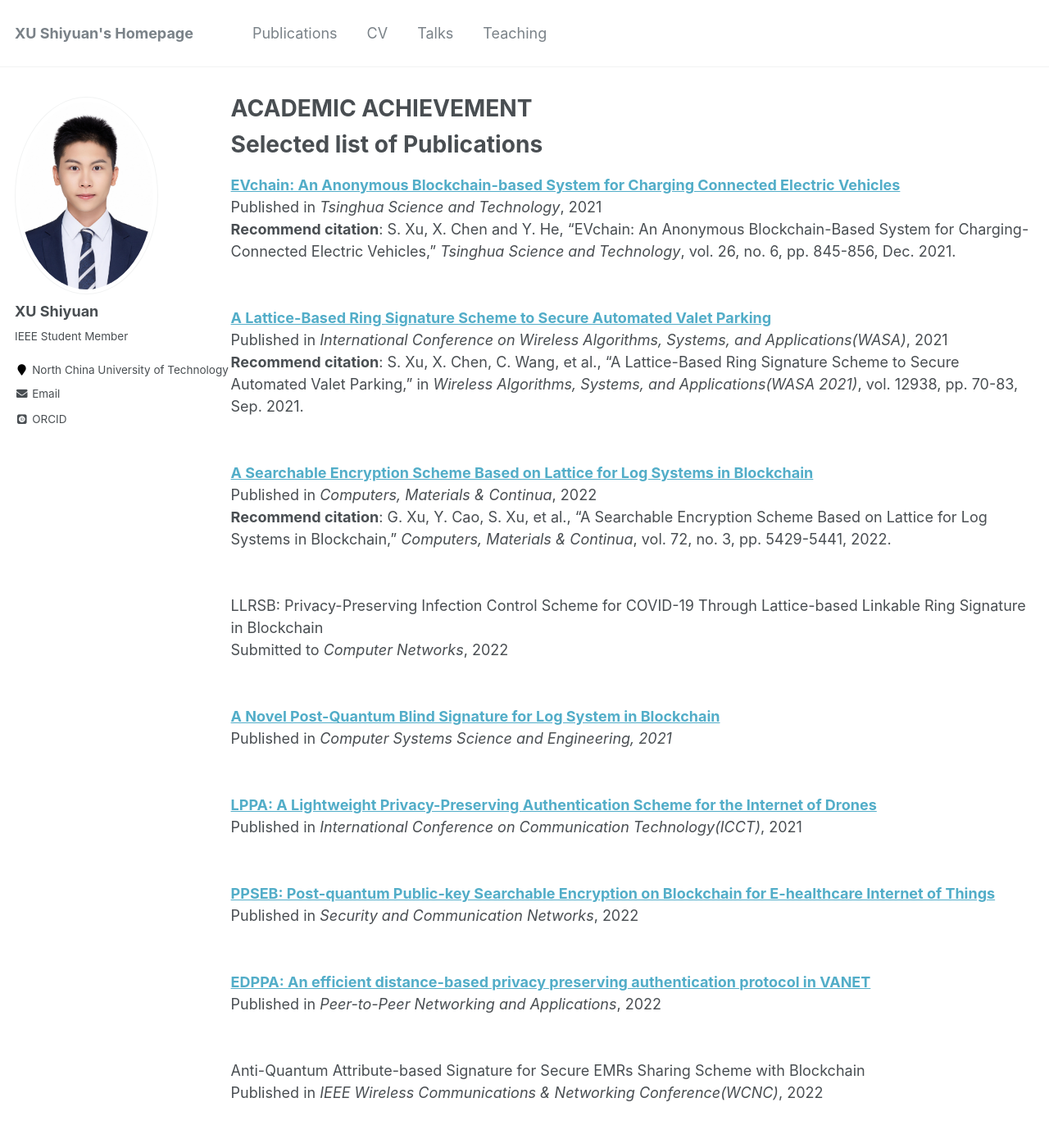
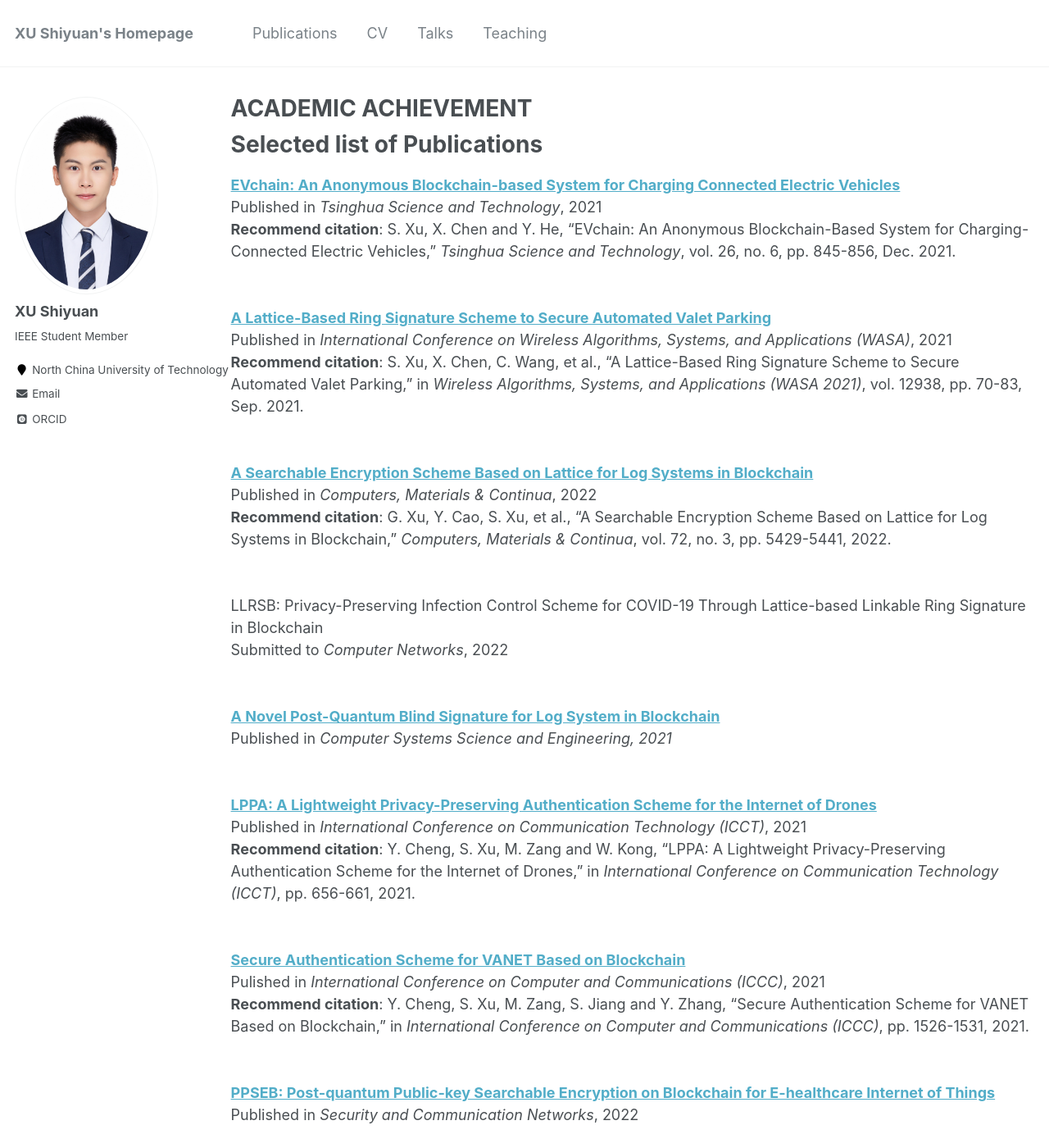
Before and after one commit to shiyuanjack/shiyuanjack.github.io, a Jekyll site: the page built from _pages/publications.md, in a window 1280 px wide and 1400 px high. Shown: the whole window at 82% size. Built offline with Jekyll 4.4.1, drawn with Linux system fonts in a browser that asks for light colours; some web fonts are replaced; some of the changed text lies outside the part shown.

Commit message:
Update publications.md

```diff
--- a/_pages/publications.md
+++ b/_pages/publications.md
@@ -14,8 +14,8 @@ Published in *Tsinghua Science and Technology*, 2021
 **Recommend citation**: S. Xu, X. Chen and Y. He, "EVchain: An Anonymous Blockchain-Based System for Charging-Connected Electric Vehicles," *Tsinghua Science and Technology*, vol. 26, no. 6, pp. 845-856, Dec. 2021.
 <br><br><br>
 [**A Lattice-Based Ring Signature Scheme to Secure Automated Valet Parking**](https://link.springer.com/chapter/10.1007%2F978-3-030-86130-8_6)
-Published in *International Conference on Wireless Algorithms, Systems, and Applications(WASA)*, 2021
-**Recommend citation**: S. Xu, X. Chen, C. Wang, et al., "A Lattice-Based Ring Signature Scheme to Secure Automated Valet Parking," in *Wireless Algorithms, Systems, and Applications(WASA 2021)*, vol. 12938, pp. 70-83, Sep. 2021.
+Published in *International Conference on Wireless Algorithms, Systems, and Applications (WASA)*, 2021
+**Recommend citation**: S. Xu, X. Chen, C. Wang, et al., "A Lattice-Based Ring Signature Scheme to Secure Automated Valet Parking," in *Wireless Algorithms, Systems, and Applications (WASA 2021)*, vol. 12938, pp. 70-83, Sep. 2021.
 <br><br><br>
 [**A Searchable Encryption Scheme Based on Lattice for Log Systems in Blockchain**](https://www.techscience.com/cmc/v72n3/47564)
 <br>
@@ -33,7 +33,15 @@ Published in *Computer Systems Science and Engineering, 2021*
 <br><br><br>
 [**LPPA: A Lightweight Privacy-Preserving Authentication Scheme for the Internet of Drones**](https://ieeexplore.ieee.org/document/9658014)
 <br>
-Published in *International Conference on Communication Technology(ICCT)*, 2021
+Published in *International Conference on Communication Technology (ICCT)*, 2021
+<br>
+**Recommend citation**: Y. Cheng, S. Xu, M. Zang and W. Kong, "LPPA: A Lightweight Privacy-Preserving Authentication Scheme for the Internet of Drones," in *International Conference on Communication Technology (ICCT)*, pp. 656-661, 2021.
+<br><br><br>
+[**Secure Authentication Scheme for VANET Based on Blockchain**](https://ieeexplore.ieee.org/document/9674693)
+<br>
+Pulished in *International Conference on Computer and Communications (ICCC)*, 2021
+<br>
+**Recommend citation**: Y. Cheng, S. Xu, M. Zang, S. Jiang and Y. Zhang, "Secure Authentication Scheme for VANET Based on Blockchain," in *International Conference on Computer and Communications (ICCC)*, pp. 1526-1531, 2021.
 <br><br><br>
 [**PPSEB: Post-quantum Public-key Searchable Encryption on Blockchain for E-healthcare Internet of Things**](https://www.hindawi.com/journals/scn/2022/3368819/)
 <br>
@@ -43,9 +51,9 @@ Published in *Security and Communication Networks*, 2022
 Published in *Peer-to-Peer Networking and Applications*, 2022
 <br><br><br>
 Anti-Quantum Attribute-based Signature for Secure EMRs Sharing Scheme with Blockchain
-Published in *IEEE Wireless Communications & Networking Conference(WCNC)*, 2022
+Published in *IEEE Wireless Communications & Networking Conference (WCNC)*, 2022
 <br><br><br>
-Secure Multi-Party Quantum Summation Based on Quantum Homomorphic Encryption
+[**Secure Multi-Party Quantum Summation Based on Quantum Homomorphic Encryption**](https://www.techscience.com/iasc/v34n1/47381)
 <br>
 Published in *Intelligent Automation & Soft Computing*, 2022
 <br>
@@ -53,11 +61,11 @@ Published in *Intelligent Automation & Soft Computing*, 2022
 <br><br><br>
 A Lightweight Encryption Scheme for Secure Message Transmission in VANETs with Blockchain
 <br>
-Submitted to *The 2022 IEEE 95th Vehicular Technology Conference(VTC)*, 2022
+Submitted to *The IEEE Global Communications Conference (Globecom)*, 2022
 <br><br><br>
 An Efficient Blockchain-based Privacy-Preserving Authentication Scheme in VANET
 <br>
-Submitted to *The 2022 IEEE 95th Vehicular Technology Conference(VTC)*, 2022
+Submitted to *The IEEE Global Communications Conference (Globecom)*, 2022
 <br><br><br>
 [**Student Performance Protection Based On Blockchain Technology**](https://iopscience.iop.org/article/10.1088/1742-6596/1748/2/022006/pdf)
 Published in *International Seminar on Computer Technology, Mechanical and Electrical Engineering(ISCME)*, 2021
```
